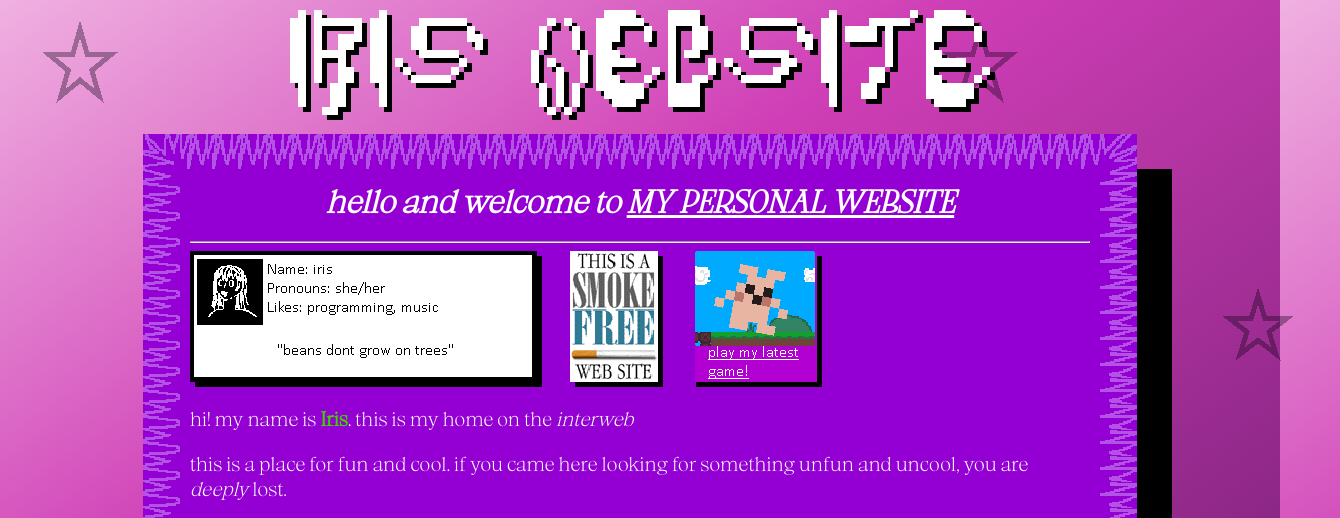
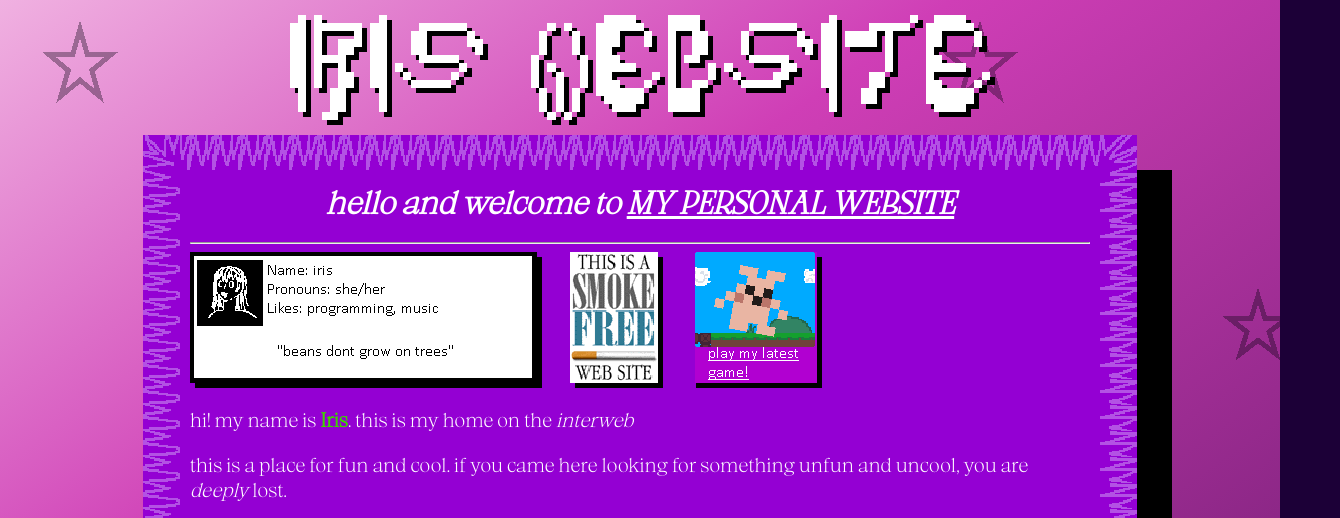
Before and after one commit to ingobeans/pondering-horses, a plain HTML site: page index.html in a window 1280 px wide. Shown: the top 518 px of the page, 1340 px wide, since content can reach past the window. Drawn offline with Linux system fonts and the light colour scheme.

Commit message:
fix problems with css

```diff
--- a/style.css
+++ b/style.css
@@ -9,21 +9,22 @@ body {
     background-color: #1C0037;
     color: white;
     font-family: Aujournuit;
-    margin: 10px;
+    margin: 0;
     min-height: 100vh;
-    overflow-x: hidden;
+    /*! overflow-x: hidden; */
     /*! background: #1C0037; */
     background-image: url("images/background.png"), linear-gradient(325deg, rgb(28, 0, 55) 0%, rgb(207, 62, 182) 75%, rgb(240, 177, 225) 100%);
 }
 
 #biglogo {
     box-shadow: none;
-    margin-left: 50%;
-    transform: translate(-50%, 0);
     width: 100%;
     max-width: 700px;
     filter: drop-shadow(5px 5px 0 black);
-    margin-bottom: 15px;
+    margin: 15px;
+    display: block;
+    margin-left: auto;
+    margin-right: auto;
 }
 
 /*
@@ -179,7 +180,7 @@ body .small~.small {
 }
 
 .box {
-    width: 100%;
+    /*! width: 100%; */
     height: fit-content;
     min-height: 500px;
     max-width: 900px;
```
